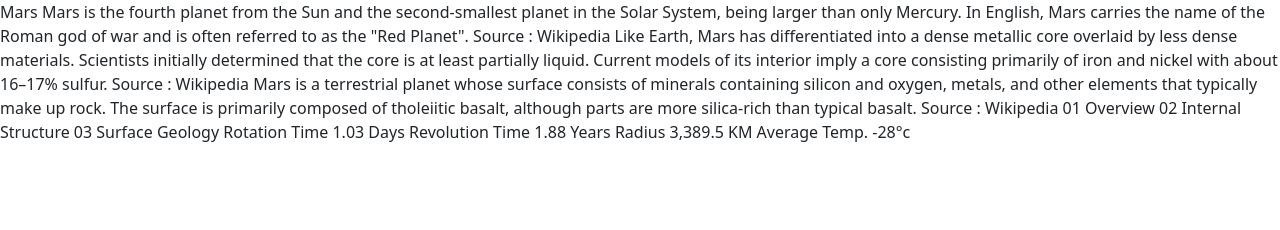
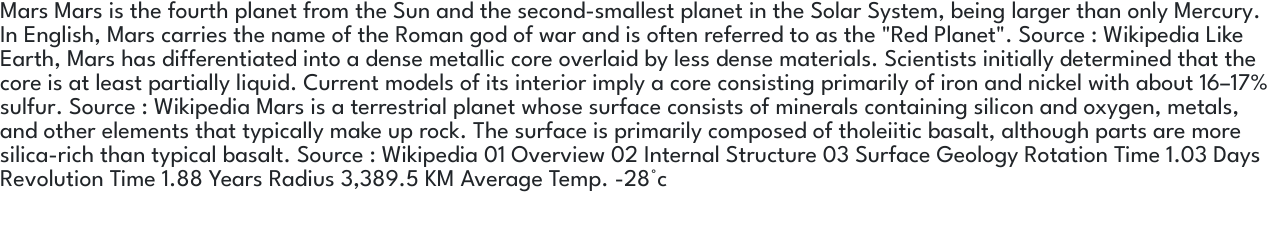
Before and after one commit to jonhenrikaavitsland/planets-fact-site, a website: page mars.html in a window 1280 px wide. Drawn offline with nearby package versions, Linux system fonts and the light colour scheme; files that its build step writes are made by us from their sources.

Commit message:
changed the source of css

```diff
--- a/mars.html
+++ b/mars.html
@@ -5,7 +5,7 @@
     <meta name="viewport" content="width=device-width, initial-scale=1.0">
     <meta name="description" content="Factual page about Mars.">
     <link rel="icon" type="image/png" sizes="32x32" href="./assets/favicon-32x32.png">
-    <link rel="stylesheet" href="./node_modules/bootstrap/dist/css/bootstrap.min.css">
+    <link rel="stylesheet" href="./dist/css/styles.css">
     <title>Mars | Planets fact site</title>
     <script defer src="./node_modules/bootstrap/dist/js/bootstrap.bundle.min.js"></script>
   </head>
--- a/src/scss/styles.scss
+++ b/src/scss/styles.scss
@@ -3,7 +3,29 @@
 @import url('https://fonts.googleapis.com/css2?family=Antonio:wght@100..700&family=League+Spartan:wght@100..900&display=swap');
 
 // Include any default variable overrides here (though functions won't be available)
-@import "./variables";
+$gray-100: #838391;
+$gray-200: #38384f;
+$gray-800: #070724;
+$blue: #2d68f0;
+$purple: #6f2ed6;
+$red: #d83a34;
+$orange: #cd5120;
+$green: #1ec2a4;
+$cyan: #419ebb;
+$pink: #d14c32;
+$yellow: #eda249;
+
+$font-family-2-sans-serif: "Antonio", -apple-system, BlinkMacSystemFont, "Segoe UI", Roboto, "Helvetica Neue", Arial, "Noto Sans", sans-serif, "Apple Color Emoji", "Segoe UI Emoji", "Segoe UI Symbol", "Noto Color Emoji";
+$font-family-sans-serif: "League Spartan", -apple-system, BlinkMacSystemFont, "Segoe UI", Roboto, "Helvetica Neue", Arial, "Noto Sans", sans-serif, "Apple Color Emoji", "Segoe UI Emoji", "Segoe UI Symbol", "Noto Color Emoji";
+$font-size-base: 1.5rem;
+$font-size-lg: $font-size-base * 1.67;
+$font-size-sm: $font-size-base * .46;
+$line-height-base: 1;
+$h1-font-size: $font-size-base * 3.35;
+$h2-font-size: $font-size-base * 1.67;
+$h3-font-size: $font-size-base * 0.5;
+$h4-font-size: $font-size-base * 0.46;
+
 @import "../../node_modules/bootstrap/scss/bootstrap";
 
 // Then add additional custom code here
```
Also changed, not shown: earth.html (+1 -1 lines), index.html (+2 -2 lines), jupiter.html (+9 -8 lines), neptune.html (+1 -1 lines), saturn.html (+1 -1 lines), uranus.html (+1 -1 lines), venus.html (+1 -1 lines).
